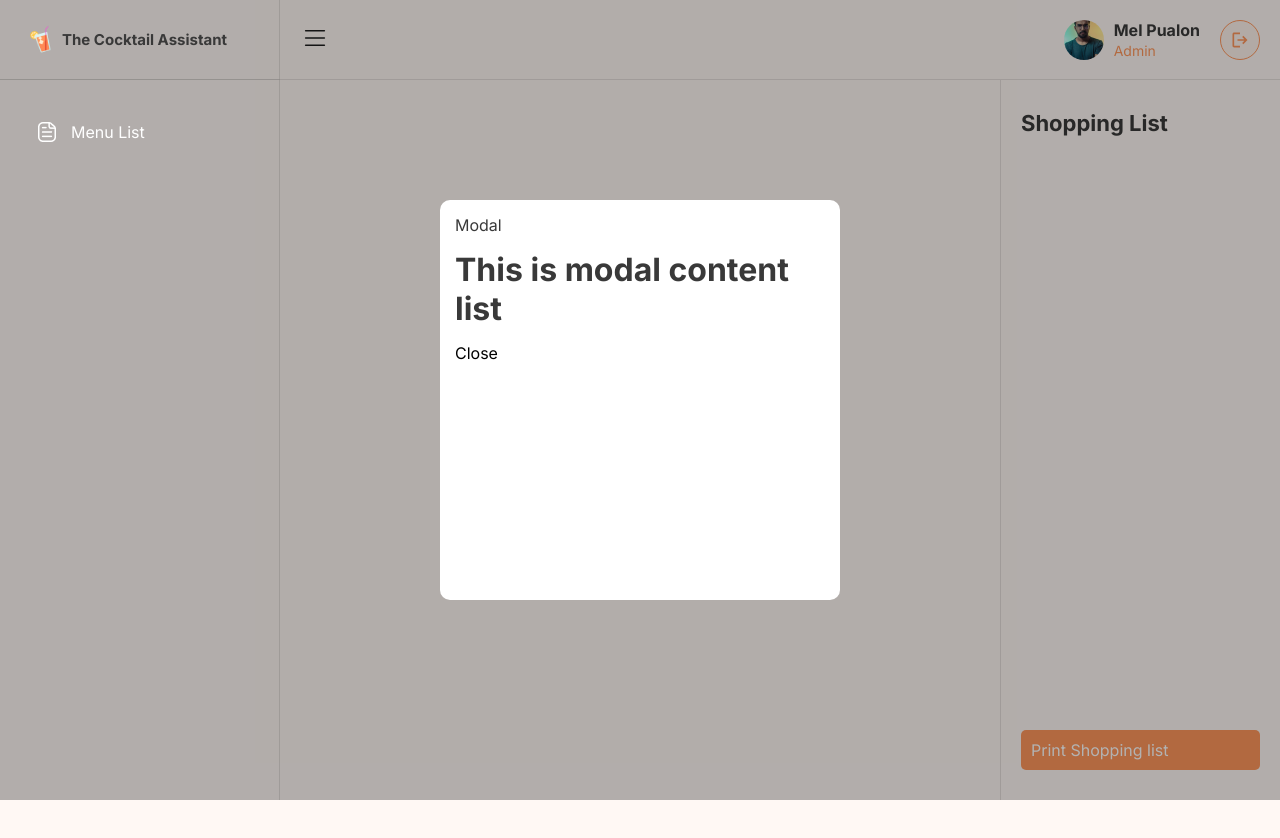
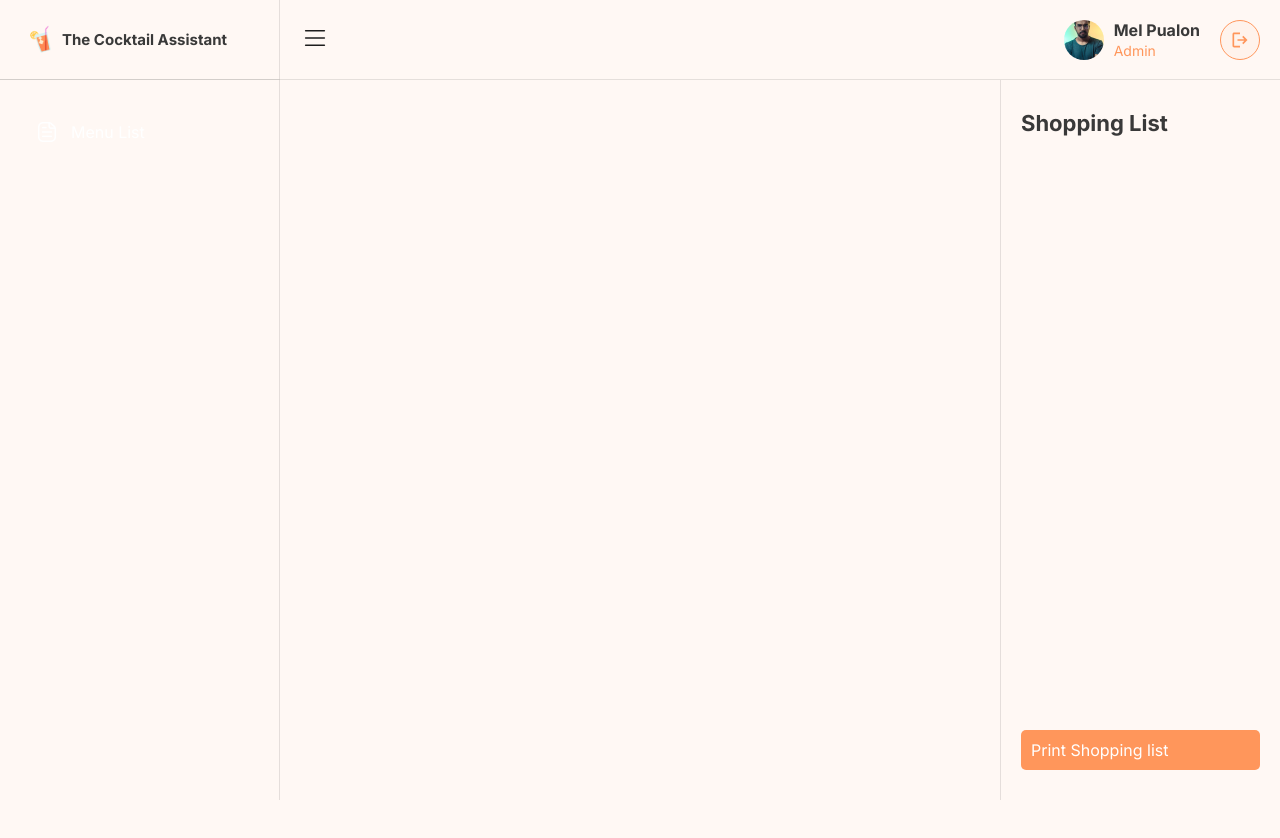
Before and after one commit to Mel1207/Cocktail-Assistant---FED, a React (Vite) app: page /un in a window 1280 px wide. Shown: the top 838 px of the page. After the commit the page ends 800 px from the top, so only its background shows below. Built offline with nearby package versions, Linux system fonts and the light colour scheme.

Commit message:
Added modal store and functionality

```diff
--- a/src/App.jsx
+++ b/src/App.jsx
@@ -4,10 +4,13 @@
 import { Route, Routes } from "react-router-dom"
 import Home from "./pages/Home"
 import Modal from "./components/Modal"
+import { useGlobalStore } from "./store/globalStore"
 
 
 
 function App() {
+  const { isModalOpen } = useGlobalStore()
+
   return (
     <main>
       <Sidebar />
@@ -18,7 +21,7 @@
         </Routes>
       </div>
       <SidebarRight />
-      <Modal />
+      {isModalOpen ? (<Modal />) : null}
     </main>
   )
 }
--- a/src/components/Modal.jsx
+++ b/src/components/Modal.jsx
@@ -1,15 +1,37 @@
 import React from 'react'
+import { useGlobalStore } from '../store/globalStore'
+import { useCartStore } from '../store/cartStore'
+import iconClose from '../assets/icon-close.svg'
 
 const Modal = () => {
+  const { closeModal } = useGlobalStore()
+  const { cart } = useCartStore()
+
   return (
     <div className='modal-container'>
       <div className="modal">
-        <div className="modal-title">Modal</div>
-        <div className="modal-body">
-          <h1>This is modal content list</h1>
+        <div>
+          <div className="modal-title">
+            Cart list
+            <button onClick={ closeModal }>
+              <img src={iconClose} alt="close icon" />
+            </button>
+          </div>
+          <div className="modal-body">
+            <h3>Hi Mel here’s your current cart</h3>
+            <p>If all your items are correct please proceed to payments</p>
+
+            <ul>
+              {cart.map(item => (
+                <li>{item}</li>
+              ))}
+            </ul>
+          </div>
         </div>
+
         <div className="modal-footer">
-          <button>Close</button>
+          <button onClick={ closeModal }>Close</button>
+          <button onClick={ closeModal } className='btn btn-primary'>Go to payments</button>
         </div>
       </div>
     </div>
--- a/src/components/SidebarRight.jsx
+++ b/src/components/SidebarRight.jsx
@@ -1,9 +1,11 @@
 import React from 'react'
 import { useCartStore } from '../store/cartStore'
 import iconDelete from '../assets/icon-delete.svg'
+import { useGlobalStore } from '../store/globalStore'
 
 const SidebarRight = () => {
   const { cart, removeFromCart } = useCartStore()
+  const { openModal } = useGlobalStore()
 
   return (
     <div className='sidebar-right'>
@@ -18,7 +20,7 @@
           ))}
         </div>
       </div>
-      <button className='btn btn-primary'>Print Shopping list</button>
+      <button className='btn btn-primary' onClick={ openModal }>Print Shopping list</button>
     </div>
   )
 }
--- /dev/null
+++ b/src/store/globalStore.js
@@ -0,0 +1,7 @@
+import { create } from 'zustand'
+
+export const useGlobalStore = create((set) => ({
+  isModalOpen: false,
+  openModal: () => set({ isModalOpen: true }),
+  closeModal: () => set({ isModalOpen: false })
+}))
--- a/src/styles/components/Modal.sass
+++ b/src/styles/components/Modal.sass
@@ -6,22 +6,39 @@
   left: 0
   right: 0
   bottom: 0
-  background: rgba($cBlack, .30)
+  background: rgba($cBlack, .40)
   display: flex
   align-items: center
   justify-content: center
+  z-index: 10
 
   .modal
     height: 400px
-    width: 400px
+    width: 450px
     background: $cWhite
     border-radius: 10px
+    display: flex
+    flex-direction: column
+    justify-content: space-between
 
   .modal-title
-    padding: 15px
+    padding: 20px
+    display: flex
+    align-items: center
+    justify-content: space-between
 
   .modal-body
-    padding: 0 15px
+    padding: 0 20px
+
+    h3
+      font-size: 18px
+      margin-bottom: 5px
+
+    p
+      font-size: 14px
+      color: $cBlack-30
 
   .modal-footer
-    padding: 15px
+    padding: 20px
+    display: flex
+    justify-content: space-between
--- a/src/styles/global/global.sass
+++ b/src/styles/global/global.sass
@@ -11,11 +11,14 @@
   background: $cWhite-10
 
 main
-  margin-top: 80px
+  padding-top: 80px
   height: calc( 100vh - 80px )
   display: grid
   padding-left: 280px
   padding-right: 280px
+
+ul
+  list-style: none
 
 .container
   width: 100%
--- a/src/styles/global/vars.sass
+++ b/src/styles/global/vars.sass
@@ -10,3 +10,4 @@
 $cOrange: #FF965B
 $cBlack-10: #393939
 $cBlack-20: #5E5E5E
+$cBlack-30: #8A8A8A
--- a/src/styles/main.css
+++ b/src/styles/main.css
@@ -124,25 +124,42 @@
   left: 0;
   right: 0;
   bottom: 0;
-  background: rgba(0, 0, 0, 0.3);
+  background: rgba(0, 0, 0, 0.4);
   display: flex;
   align-items: center;
   justify-content: center;
+  z-index: 10;
 }
 .modal-container .modal {
   height: 400px;
-  width: 400px;
+  width: 450px;
   background: #fff;
   border-radius: 10px;
+  display: flex;
+  flex-direction: column;
+  justify-content: space-between;
 }
 .modal-container .modal-title {
-  padding: 15px;
+  padding: 20px;
+  display: flex;
+  align-items: center;
+  justify-content: space-between;
 }
 .modal-container .modal-body {
-  padding: 0 15px;
+  padding: 0 20px;
+}
+.modal-container .modal-body h3 {
+  font-size: 18px;
+  margin-bottom: 5px;
+}
+.modal-container .modal-body p {
+  font-size: 14px;
+  color: #8A8A8A;
 }
 .modal-container .modal-footer {
-  padding: 15px;
+  padding: 20px;
+  display: flex;
+  justify-content: space-between;
 }
 
 *, html {
@@ -160,11 +177,15 @@
 }
 
 main {
-  margin-top: 80px;
+  padding-top: 80px;
   height: calc(100vh - 80px);
   display: grid;
   padding-left: 280px;
   padding-right: 280px;
+}
+
+ul {
+  list-style: none;
 }
 
 .container {
```
Also changed, not shown: src/assets/icon-close.svg (added), 1 other file (tests, documents, lock files or other folders).
